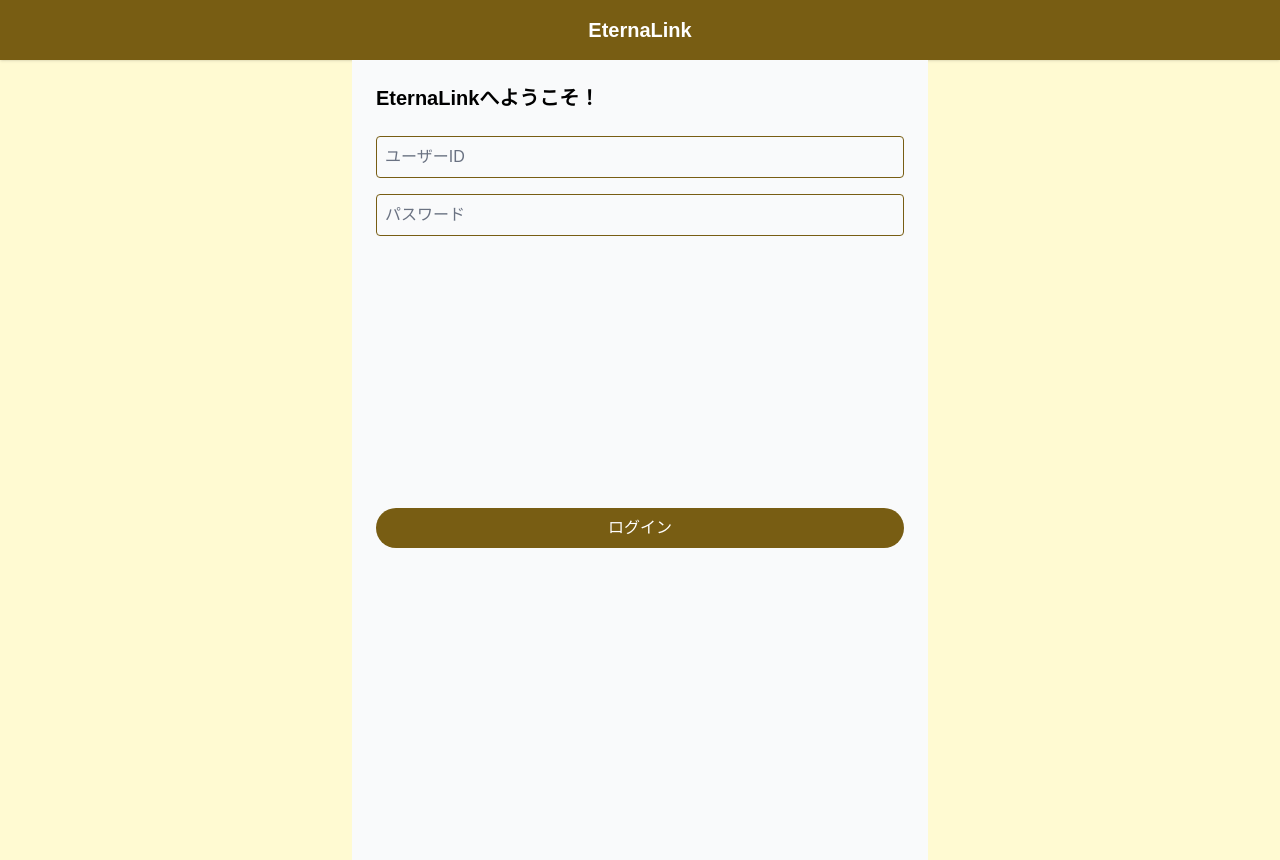
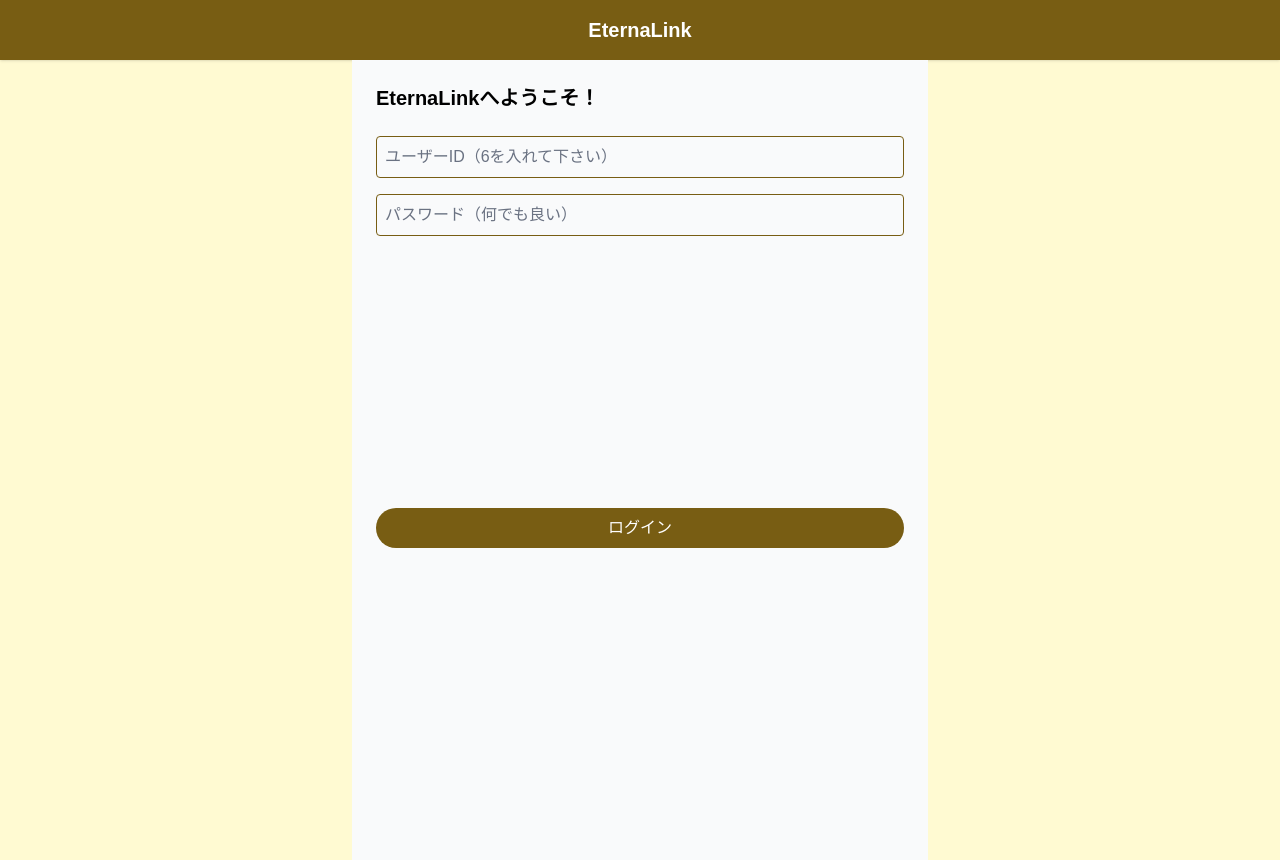
Before and after one commit to kosuke-shiba/EternaLink-FE, a Next.js app: page /login in a window 1280 px wide. Built offline with nearby package versions, Linux system fonts and the light colour scheme.

Commit message:
slite fix

```diff
--- a/src/app/login/page.tsx
+++ b/src/app/login/page.tsx
@@ -43,14 +43,14 @@
       <form onSubmit={handleLogin} className="flex flex-col gap-4">
         <input
           type="text"
-          placeholder="ユーザーID"
+          placeholder="ユーザーID（6を入れて下さい）"
           value={userId}
           onChange={(e) => setUserId(e.target.value)}
           className="border p-2 rounded w-full placeholder-gray-500"
         />
         <input
           type="password"
-          placeholder="パスワード"
+          placeholder="パスワード（何でも良い）"
           value={password}
           onChange={(e) => setPassword(e.target.value)}
           className="border p-2 rounded w-full placeholder-gray-500"
```
